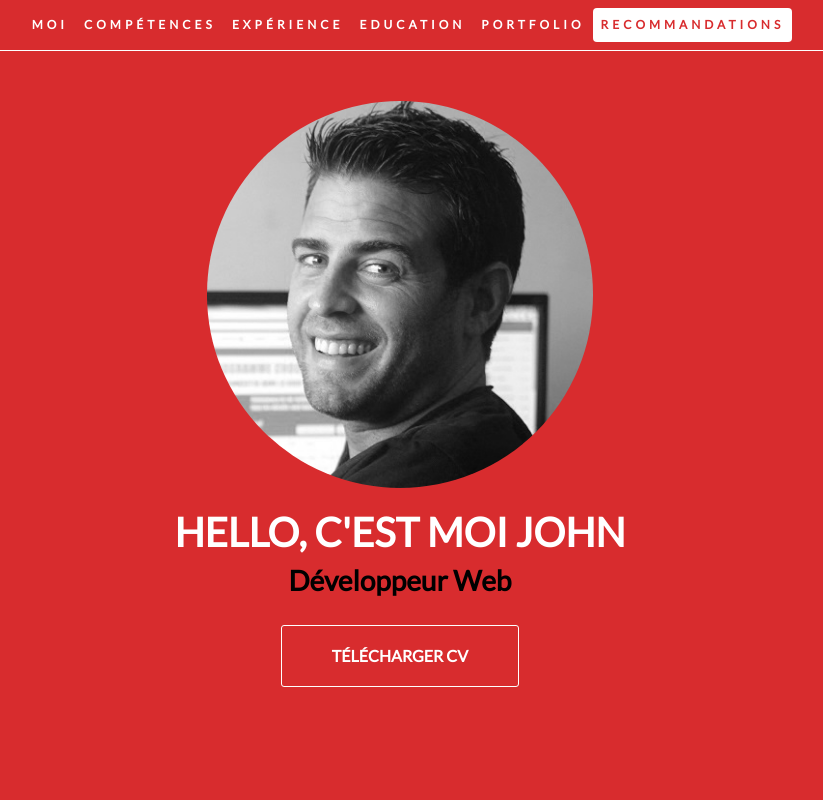
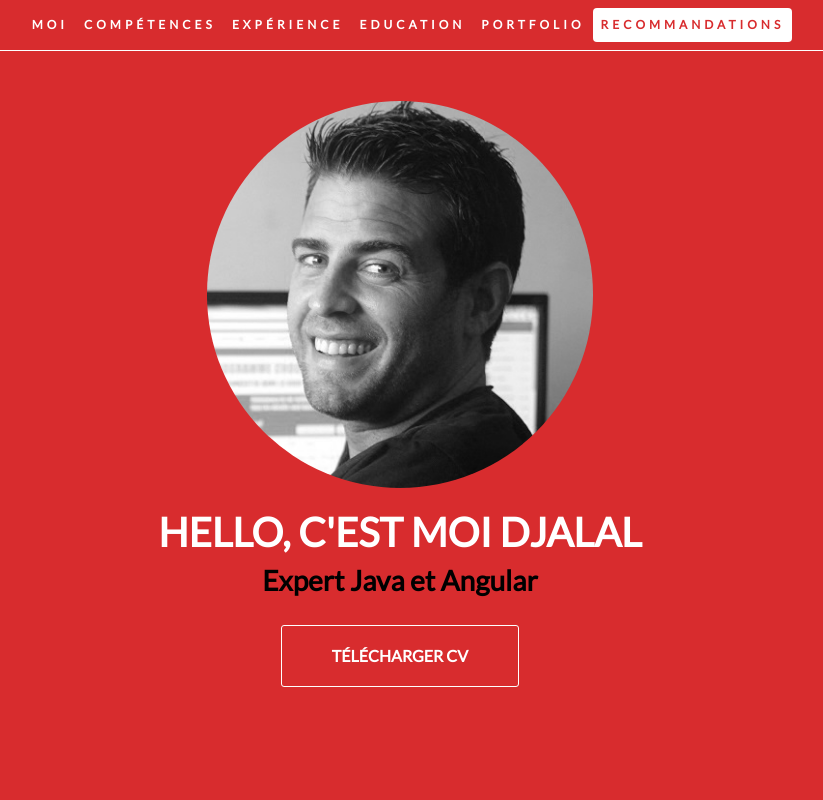
Before and after one commit to djallel/HTML-CSS-JS, a plain HTML site: page CV DJALLEL CodeSourceBootstrap4 mot de passe vb1x/index.html in a window 1280 px wide. Shown: the top 800 px of the page, without its empty margins (240-1063 px from the left). Drawn offline with nearby package versions, Linux system fonts and the light colour scheme.

Commit message:
CV DJALAL

```diff
--- a/CV DJALLEL CodeSourceBootstrap4 mot de passe vb1x/index.html
+++ b/CV DJALLEL CodeSourceBootstrap4 mot de passe vb1x/index.html
@@ -1,7 +1,7 @@
 <!DOCTYPE html>
 <html>
     <head>
-    <title>CV John</title>
+    <title>Dossier TABET Djalal</title>
     <meta charset="utf-8"/>
     <meta name="viewport" content="width=device-width, initial-scale=1">
     <link rel="stylesheet" href="https://stackpath.bootstrapcdn.com/bootstrap/4.1.3/css/bootstrap.min.css" >
@@ -42,8 +42,8 @@
             <img src="images/me.jpg" alt="John" class="rounded-circle">
         </div>
         <div class="heading">
-                <h1>Hello, c'est moi John</h1>
-                <h3>Développeur Web</h3>
+                <h1>Hello, c'est moi Djalal</h1>
+                <h3>Expert Java et Angular</h3>
                 <a href="docs/CV_JOHN.pdf" class="button1">Télécharger CV</a>
         </div>
     </section>
```
